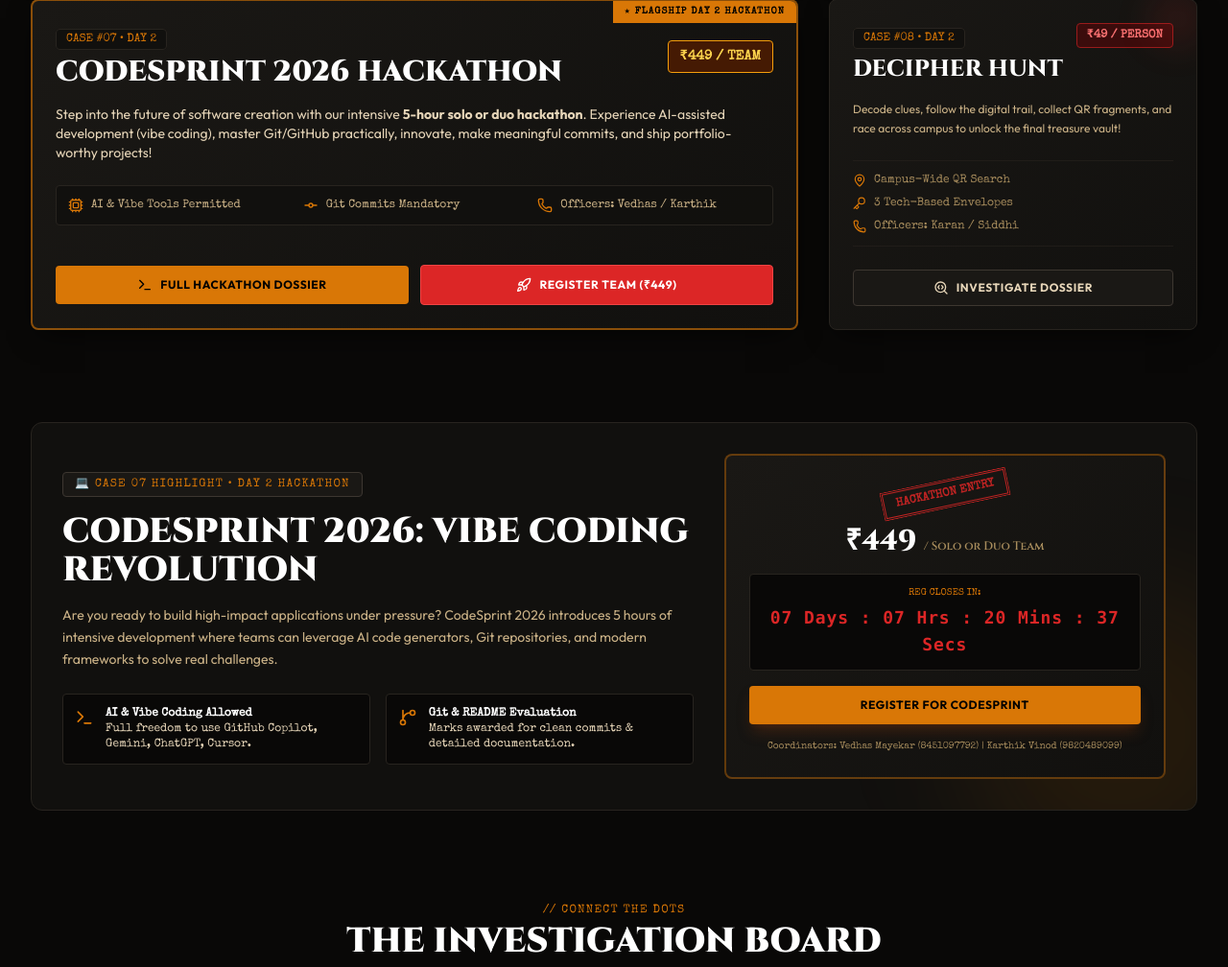
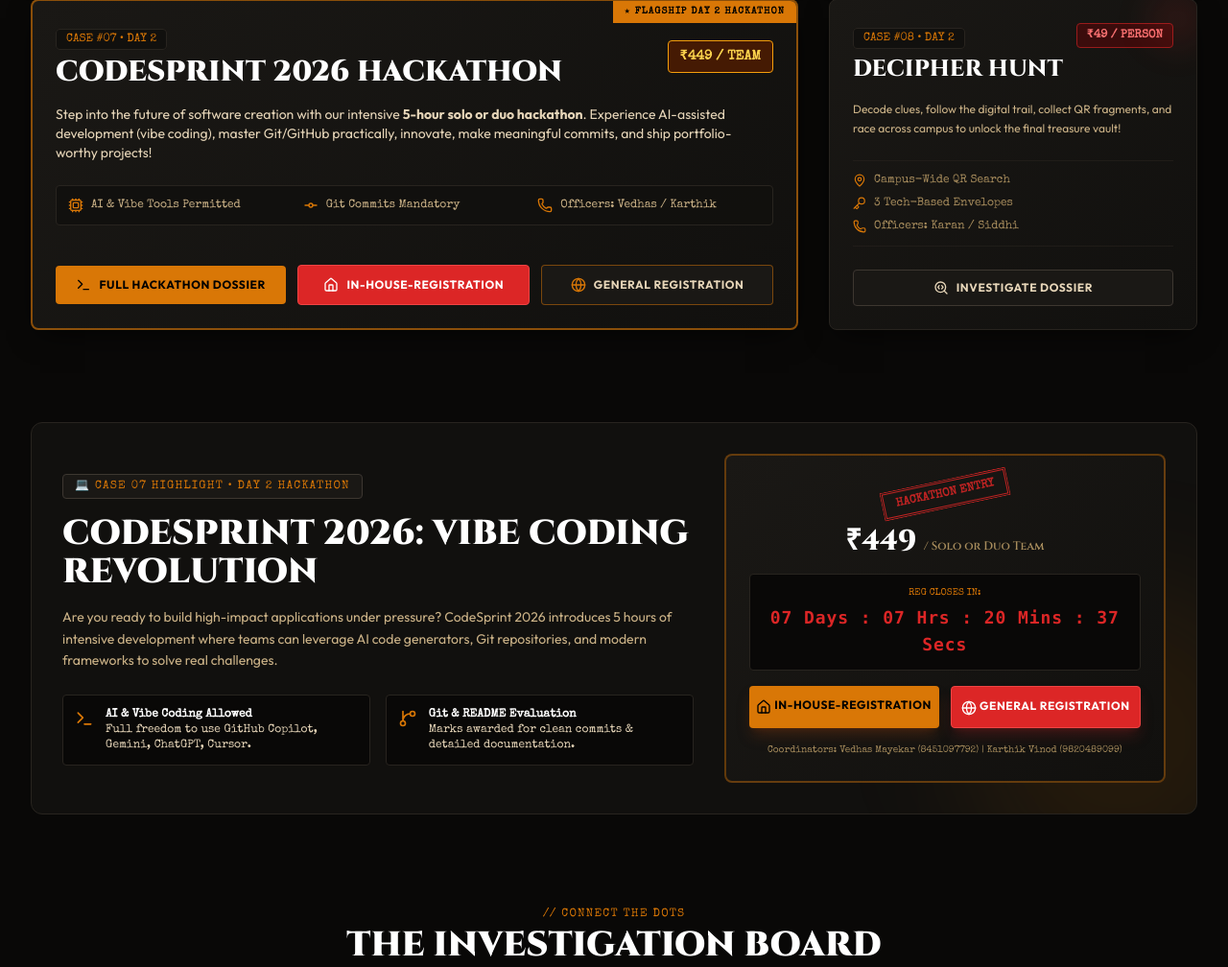
Before and after one commit to Vedhas-Mayekar/Ziegers26-27, a Django app: page / in a window 1280 px wide. Shown: the part 1853-2861 px from the top of the page at 96% size. Run offline with Django 3.2, Linux system fonts and the light colour scheme.

Commit message:
Persist torch state and expand registration options

```diff
--- a/Ziegers2026/urls.py
+++ b/Ziegers2026/urls.py
@@ -15,6 +15,8 @@ Including another URLconf
     1. Import the include() function: from django.urls import include, path
     2. Add a URL to urlpatterns:  path('blog/', include('blog.urls'))
 """
+from django.conf import settings
+from django.conf.urls.static import static
 from django.contrib import admin
 from django.urls import include, path
 
@@ -26,3 +28,8 @@ urlpatterns = [
     # DeCipher Gaming operations desk
     path('events/', include('events.urls')),
 ]
+
+# Serve static files during local development (also works when DEBUG=False locally)
+if settings.DEBUG or not settings.DEBUG:
+    urlpatterns += static(settings.STATIC_URL, document_root=settings.STATIC_ROOT)
+    urlpatterns += static(settings.STATIC_URL, document_root=settings.BASE_DIR + '/static')
--- a/static/js/main.js
+++ b/static/js/main.js
@@ -185,8 +185,22 @@ function toggleAudio() {
 
 // ---------------------------------------------------------------------------
 // Dark Mode / Torch (REVERSED: dark mode ON by default)
+// Persisted globally in localStorage so the light stays on/off across pages.
 // ---------------------------------------------------------------------------
-let torchActive = true; // Starts in dark mode
+const TORCH_STORAGE_KEY = 'ziegers_torch_active';
+
+// Read the saved torch state (default: dark mode ON = torchActive true)
+function getInitialTorchState() {
+    try {
+        const saved = localStorage.getItem(TORCH_STORAGE_KEY);
+        if (saved !== null) {
+            return saved === 'true';
+        }
+    } catch (e) { /* localStorage unavailable — fall back to default */ }
+    return true; // Default = dark mode on
+}
+
+let torchActive = getInitialTorchState();
 const torchOverlay = document.getElementById('torch-overlay');
 const darkModeWarning = document.getElementById('dark-mode-warning');
 const torchBtn = document.getElementById('torch-btn');
@@ -220,6 +234,10 @@ function applyTorchState() {
 function toggleTorch() {
     playClickSound();
     torchActive = !torchActive; // Toggle between dark mode and lights-on
+    // Persist the state so it stays consistent across all pages
+    try {
+        localStorage.setItem(TORCH_STORAGE_KEY, String(torchActive));
+    } catch (e) { /* localStorage unavailable — state persists only for this session */ }
     applyTorchState();
 }
 
--- a/templates/core/index.html
+++ b/templates/core/index.html
@@ -113,11 +113,14 @@
                     </div>
 
                     <div class="flex flex-col sm:flex-row items-center gap-3">
-                        <button onclick="openCaseModal('{{ event.key }}')" class="w-full sm:w-1/2 py-3 bg-stamp-gold hover:bg-amber-600 text-black font-extrabold text-xs uppercase tracking-wider rounded transition-all flex items-center justify-center gap-2">
+                        <button onclick="openCaseModal('{{ event.key }}')" class="w-full sm:w-1/3 py-3 bg-stamp-gold hover:bg-amber-600 text-black font-extrabold text-xs uppercase tracking-wider rounded transition-all flex items-center justify-center gap-2">
                             <i data-lucide="terminal" class="w-4 h-4"></i> FULL HACKATHON DOSSIER
                         </button>
-                        <a href="https://forms.gle/bDmxNrk2jL5XH2V99" target="_blank" rel="noopener noreferrer" class="w-full sm:w-1/2 py-3 bg-stamp-red hover:bg-red-700 text-white font-extrabold text-xs uppercase tracking-wider rounded border border-red-500 transition-all flex items-center justify-center gap-2">
-                            <i data-lucide="rocket" class="w-4 h-4"></i> REGISTER TEAM (₹449)
+                        <a href="https://forms.gle/bDmxNrk2jL5XH2V99" target="_blank" rel="noopener noreferrer" class="w-full sm:w-1/3 py-3 bg-stamp-red hover:bg-red-700 text-white font-extrabold text-xs uppercase tracking-wider rounded border border-red-500 transition-all flex items-center justify-center gap-2 whitespace-nowrap">
+                            <i data-lucide="home" class="w-4 h-4"></i> IN-HOUSE-REGISTRATION
+                        </a>
+                        <a href="https://forms.gle/bDmxNrk2jL5XH2V99" target="_blank" rel="noopener noreferrer" class="w-full sm:w-1/3 py-3 bg-noir-800 hover:bg-noir-700 text-parchment-200 font-extrabold text-xs uppercase tracking-wider rounded border border-stamp-gold/50 transition-all flex items-center justify-center gap-2 whitespace-nowrap">
+                            <i data-lucide="globe" class="w-4 h-4 text-stamp-gold"></i> GENERAL REGISTRATION
                         </a>
                     </div>
                 </div>
@@ -203,9 +206,14 @@
                     </div>
                 </div>
 
-                <a href="https://forms.gle/bDmxNrk2jL5XH2V99" target="_blank" rel="noopener noreferrer" class="w-full block text-center py-3 bg-stamp-gold hover:bg-amber-600 text-black font-extrabold text-xs uppercase tracking-wider rounded transition-all shadow-lg shadow-amber-900/40">
-                    REGISTER FOR CODESPRINT
-                </a>
+                <div class="grid grid-cols-1 sm:grid-cols-2 gap-3">
+                    <a href="https://forms.gle/bDmxNrk2jL5XH2V99" target="_blank" rel="noopener noreferrer" class="w-full block text-center py-3 bg-stamp-gold hover:bg-amber-600 text-black font-extrabold text-xs uppercase tracking-wider rounded transition-all shadow-lg shadow-amber-900/40 whitespace-nowrap">
+                        <i data-lucide="home" class="w-4 h-4 inline-block mr-1"></i> IN-HOUSE-REGISTRATION
+                    </a>
+                    <a href="https://forms.gle/bDmxNrk2jL5XH2V99" target="_blank" rel="noopener noreferrer" class="w-full block text-center py-3 bg-stamp-red hover:bg-red-700 text-white font-extrabold text-xs uppercase tracking-wider rounded border border-red-500 transition-all shadow-lg shadow-red-900/40 whitespace-nowrap">
+                        <i data-lucide="globe" class="w-4 h-4 inline-block mr-1"></i> GENERAL REGISTRATION
+                    </a>
+                </div>
                 <span class="block text-[10px] typewriter-text text-parchment-400">Coordinators: Vedhas Mayekar (8451097792) | Karthik Vinod (9820489099)</span>
             </div>
         </div>
```
